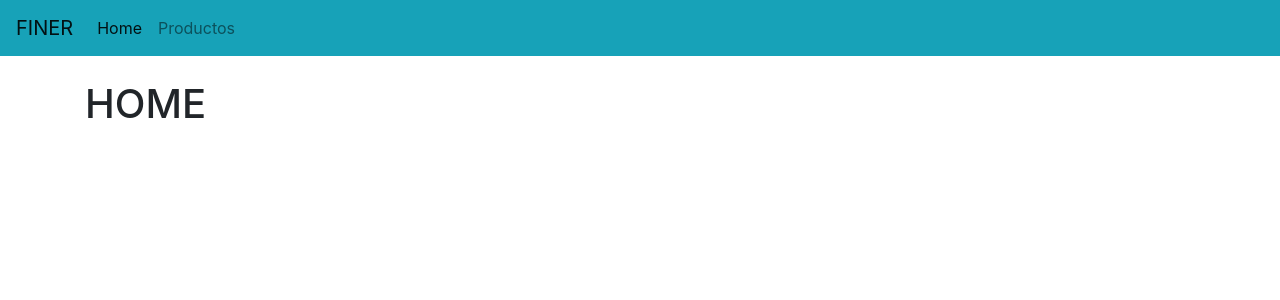
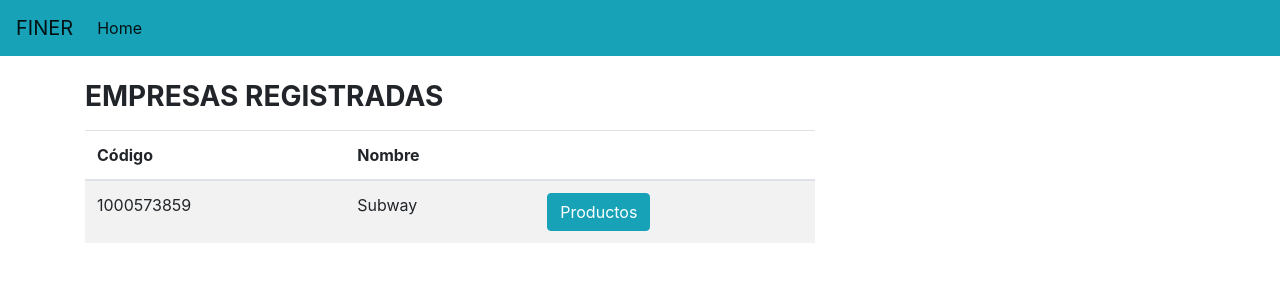
Before and after one commit to SaraCastril1/Finer, a Django app: page / in a window 1280 px wide. Shown: the top 300 px of the page. Run offline with Django 4.2, Linux system fonts and the light colour scheme; data comes from the database, SQL or seed files in the repository; both versions use the stored data as it was before the commit; parts of the project's set-up code (start-up, migrations or seed data) failed here and were passed over.

Commit message:
Registro empresa

```diff
--- a/FinerApp/admin.py
+++ b/FinerApp/admin.py
@@ -1,10 +1,8 @@
 from django.contrib import admin
 from .models import EMPRESA
-from .models import TIPO_EMPRESA
 from .models import PRODUCTO
 from .models import COSTO_VARIABLE
 # Register your models here.
 admin.site.register(EMPRESA)
-admin.site.register(TIPO_EMPRESA)
 admin.site.register(PRODUCTO)
 admin.site.register(COSTO_VARIABLE)
--- a/FinerApp/models.py
+++ b/FinerApp/models.py
@@ -3,24 +3,33 @@ from distutils import text_file
 from django.db import models
 from django import forms
 
-class TIPO_EMPRESA(models.Model):
-   tipo_empresa = models.CharField(primary_key= True, max_length=25)
-   #tipo_empresa = models.CharField(max_length=30)
+
+# iterable
+Tipo_empresa =(
+    ("1", "One"),
+    ("2", "Two"),
+    ("3", "Three"),
+    ("4", "Four"),
+    ("5", "Five"),
+)
 
 class EMPRESA(models.Model):
    empresa_id = models.CharField(primary_key= True, max_length=15)
    nombre = models.CharField(max_length=50)
    contraseña = models.CharField(max_length=20)
-   tipo_empresa_id = models.ForeignKey(TIPO_EMPRESA, on_delete=models.RESTRICT) #Llave foranea
-   cantidad_productos = models.SmallIntegerField()
+   #tipo_empresa_id = forms.ChoiceField(choices = Tipo_empresa)
+   #cantidad_productos = models.SmallIntegerField()
    margen_contribucion_Total = models.FloatField()
 
 
 
 
-class PRODUCTO(models.Model):
+
+
+class PRODUCTO(models.Model): #LIBROS
    producto_id = models.CharField(primary_key= True, max_length=15)
-   empresa_id = models.ForeignKey(EMPRESA, on_delete=models.RESTRICT) #Llave foranea
+   empresa_id = models.ForeignKey(EMPRESA, on_delete=models.CASCADE,
+                                  null = False, blank = False) #Llave foranea
    nombre = models.CharField(max_length=30)
    c_v_u = models.FloatField(default=0)
    p_v_u = models.FloatField(default=0)
--- a/FinerApp/templates/base.html
+++ b/FinerApp/templates/base.html
@@ -24,8 +24,8 @@
     <div class="collapse navbar-collapse" id="navbarNavAltMarkup">
       <div class="navbar-nav">
         <a class="nav-link active" href="{% url 'home' %}">Home <span class="sr-only"></span></a>
-        <a class="nav-link" href="{% url 'gestion_producto' %}">Productos</a>
-        <!--<a class="nav-link" href="#">Pricing</a>
+          <!--<a class="nav-link" href="{% url 'gestion_producto' %}">Productos</a>
+        <a class="nav-link" href="#">Pricing</a>
         <a class="nav-link disabled" href="#" tabindex="-1" aria-disabled="true">Disabled</a> -->
       </div>
     </div>
--- a/FinerApp/templates/home.html
+++ b/FinerApp/templates/home.html
@@ -4,6 +4,38 @@
 
 {% block contenido %}
 
-<h1>HOME</h1>
+<div class = "row">
+
+   <div class = "col-sm-12 col-md-6 col-lg-8 col-xl-8 ">
+      <h3><strong>EMPRESAS REGISTRADAS</strong></h3>
+      <div class = "table-responsive py-2 ">
+         <table class = "table table-striped" >
+            <thead>
+               <th>Código</th>
+               <th>Nombre</th>
+               <th></th>
+            </thead>
+            <tbody>
+
+                  {% for e in empresas  %}
+                  <tr>
+                  <td>{{e.empresa_id}}</td>
+                  <td>{{e.nombre}}</td>
+                  <td><a href = "productos/gestion/" class= "btn btn-info">Productos</a></td>
+                  </tr>
+                  {% endfor%}
+
+            </tbody>
+         </table>
+      </div>
+   </div>
+
+
+
+</div>
+
+
+
+
 
 {% endblock %}
--- a/FinerApp/urls.py
+++ b/FinerApp/urls.py
@@ -4,6 +4,8 @@ from . import views
 urlpatterns = [
     path('', views.home , name= 'home'),
     path('productos/gestion/', views.gestion_producto, name= 'gestion_producto'),
+
+
     path('productos/gestion/agregar/', views.agregar_producto, name= 'agregar_producto'),
     path('productos/gestion/eliminar/<producto_id>', views.eliminar_producto, name = 'eliminar_producto'),
     path('productos/gestion/editar/<producto_id>', views.editar_producto, name = 'editar_producto'),
--- a/FinerApp/views.py
+++ b/FinerApp/views.py
@@ -4,30 +4,34 @@ from django.shortcuts import render, redirect
 from .models import EMPRESA, PRODUCTO
 # Create your views here.
 def home(request):
-   return render(request, "home.html")
+   empresas = EMPRESA.objects.all()
+   return render(request, "home.html", {"empresas": empresas})
 
 def gestion_producto(request):
    productos = PRODUCTO.objects.all()
    return render(request, "gestion_producto.html", {"productos": productos})
 
 def agregar_producto(request):
-   producto_id = request.POST['txtCodigo']
-   empresa_id = request.POST['txtEmpresa']
-   nombre = request.POST['txtProducto']
+   codigo = request.POST['txtCodigo']
+   empresa_codigo = request.POST['txtEmpresa']
+   mi_nombre = request.POST['txtProducto']
+
+   print('-----',EMPRESA.objects.get(empresa_id = empresa_codigo).empresa_id , '---------------------------------------')
 
    producto = PRODUCTO.objects.create(
-   producto_id = producto_id,
-   empresa_id = empresa_id, #EMPRESA.objects.get(empresa_id = empresa_id),
-   nombre = nombre,
+   producto_id = codigo,
+   empresa_id = EMPRESA.objects.get(empresa_id = empresa_codigo).empresa_id,
+   nombre = mi_nombre,
    c_v_u = 0,
    p_v_u = 0,
-   participacion_ventas = 0)
+   participacion_ventas = 0),
+
 
    return redirect('http://127.0.0.1:8000/productos/gestion/')
 
 
-def eliminar_producto(request, producto_id):
-   producto = PRODUCTO.objects.get(producto_id = producto_id)
+def eliminar_producto(request, producto_codigo):
+   producto = PRODUCTO.objects.get(producto_id = producto_codigo)
    producto.delete()
 
    return redirect('http://127.0.0.1:8000/productos/gestion/')
```
Also changed, not shown: FinerApp/forms.py (added), FinerApp/migrations/0005_remove_empresa_cantidad_productos_and_more.py (added), FinerApp/migrations/0006_remove_empresa_tipo_empresa_id_delete_tipo_empresa.py (added), db.sqlite3.
